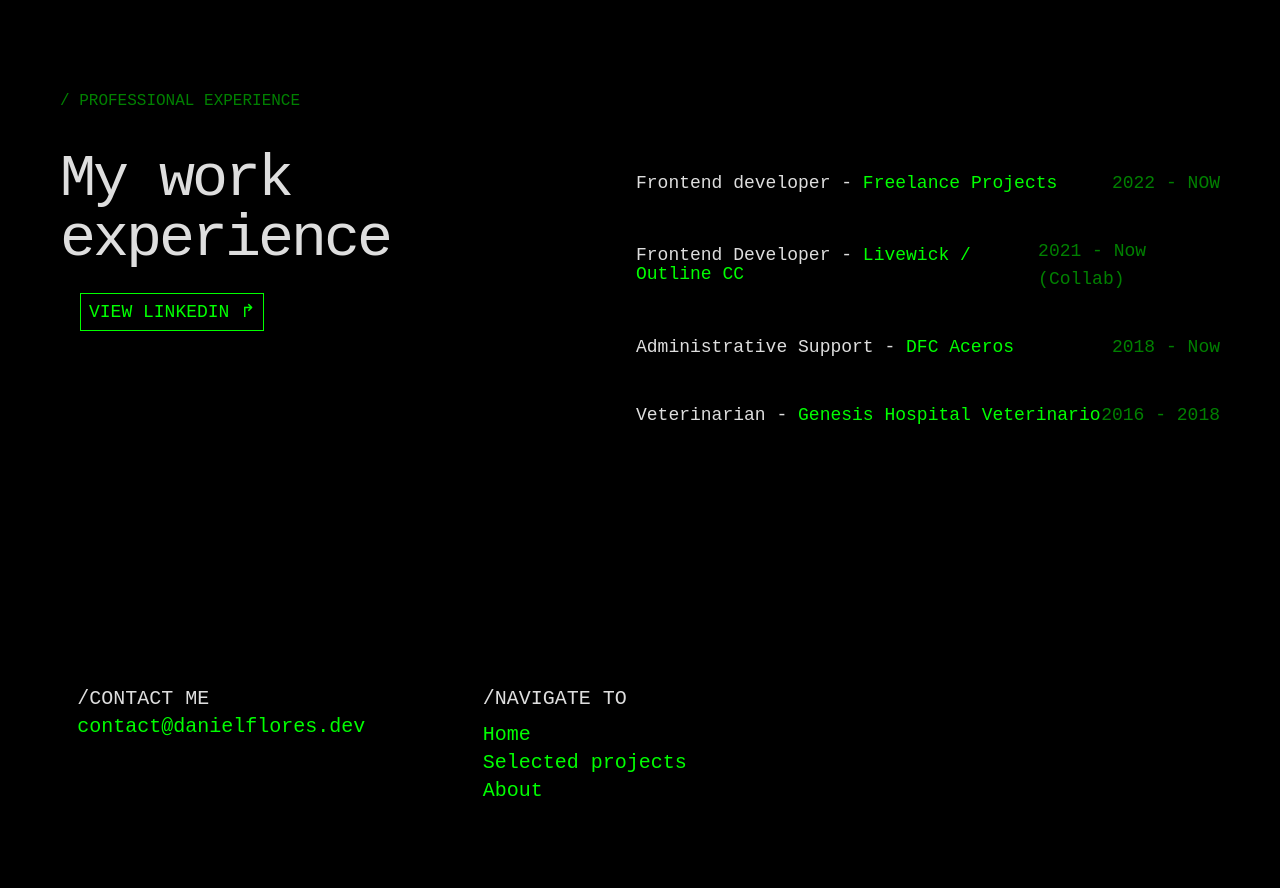
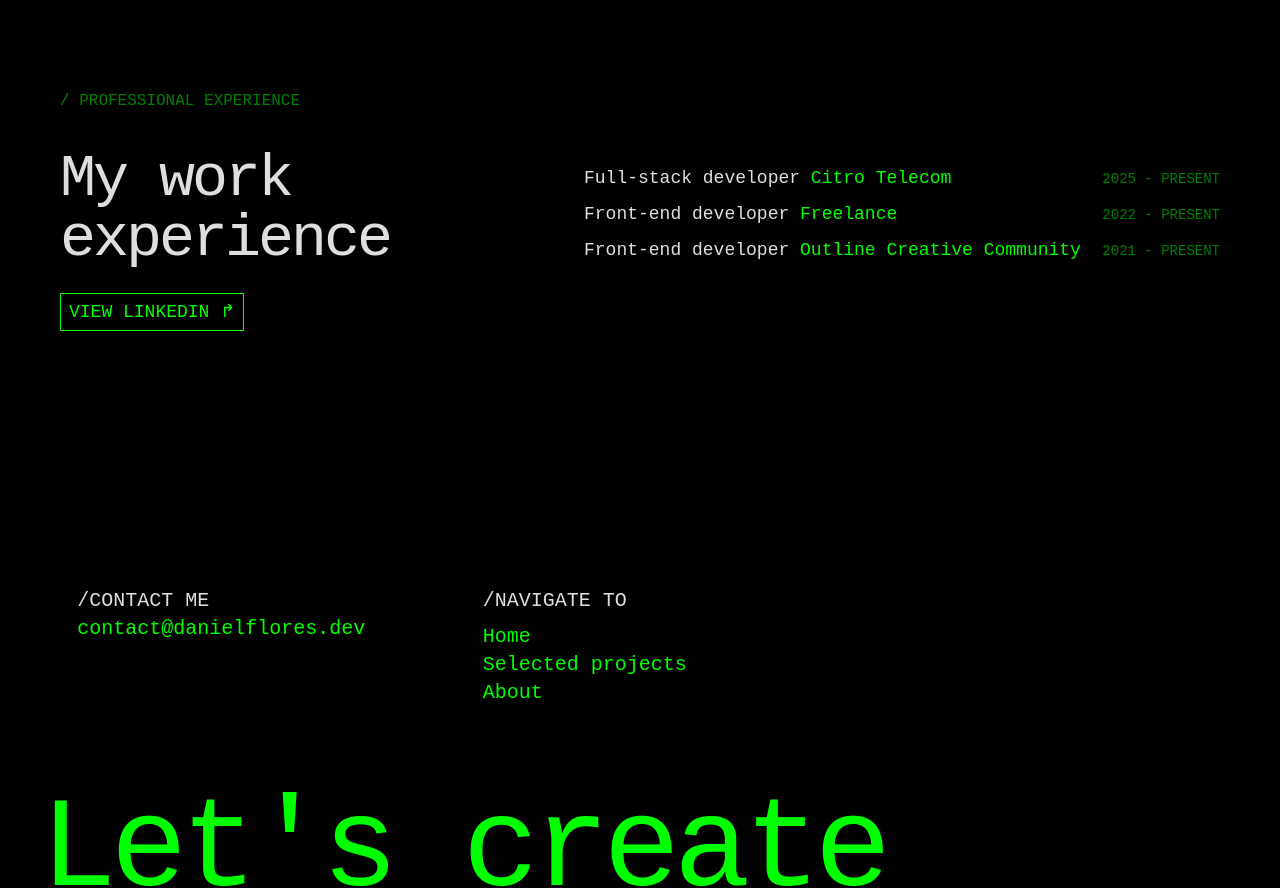
Before and after one commit to Devnielote/web-portfolio, a React (Vite) app: page /about in a window 1280 px wide. Shown: the part 2580-3468 px from the top of the page. Built offline with nearby package versions, Linux system fonts and the light colour scheme.

Commit message:
feature(components): no tengo idea que cambios hice la verdad

```diff
--- a/src/components/AboutMeComponent.tsx
+++ b/src/components/AboutMeComponent.tsx
@@ -1,5 +1,6 @@
 import photo from "../assets/dan-web.jpeg";
 
+//TODO: Cambiar foto personal por imagenes de proyectos
 export default function AboutMeComponent() {
   return (
     <div className="lg:flex lg:justify-between lg:items-center">
--- a/src/components/RetroButton.tsx
+++ b/src/components/RetroButton.tsx
@@ -2,11 +2,8 @@ import { Link } from "react-router-dom";
 
 export default function RetroButton() {
   return (
-    <Link
-      className="ml-5"
-      to="https://www.linkedin.com/in/danielflorescardona/"
-    >
-      <button className="button">VIEW LINKEDIN ↱</button>
+    <Link className="" to="https://www.linkedin.com/in/danielflorescardona/">
+      <button className="button text-sm md:text-lg">VIEW LINKEDIN ↱</button>
     </Link>
   );
 }
--- a/src/components/WorkExperienceComponent.tsx
+++ b/src/components/WorkExperienceComponent.tsx
@@ -7,8 +7,8 @@ export default function WorkExperienceComponent() {
       <span className="absolute -top-10 text-base text-[var(--dark-green)]">
         / PROFESSIONAL EXPERIENCE
       </span>
-      <div>
-        <h1 className="w-[calc(45vw)] mt-5 mb-6 text-2xl tracking-tighter  sm:text-4xl lg:text-6xl">
+      <div className="mr-3">
+        <h1 className="w-[calc(40vw)] mt-5 mb-6 text-2xl tracking-tighter  sm:text-4xl lg:text-6xl">
           My work experience
         </h1>
         <RetroButton />
--- a/src/components/shared/JobsComponent.tsx
+++ b/src/components/shared/JobsComponent.tsx
@@ -1,8 +1,16 @@
 interface Job {
   title: string;
   company: string;
-  startDate: Date | string;
-  endDate: Date | string;
+  stack?: technology[];
+  startDate: Date;
+  endDate: Date | null;
+}
+
+interface technology {
+  name: string;
+  icon: string;
+  //Api de github para obtener repos con dicha tecnología y obtener un stat de exp dinámico
+  exp: number;
 }
 
 const jobList: Job[] = [
@@ -10,64 +18,39 @@ const jobList: Job[] = [
     title: "Full-stack developer",
     company: "Citro Telecom",
     startDate: new Date("2025-09-01"),
-    endDate: "Present",
+    endDate: null,
   },
   {
     title: "Front-end developer",
     company: "Freelance",
     startDate: new Date("2022-01-01"),
-    endDate: "Present",
+    endDate: null,
   },
   {
     title: "Front-end developer",
     company: "Outline Creative Community",
     startDate: new Date("2021-01-01"),
-    endDate: "Present",
+    endDate: null,
   },
-
-]
-
+];
 
 export default function JobsComponent() {
   return (
-    <div className="mt-10 lg:w-[calc(50vw)]">
-      {
-
-      }
-      <div className="flex justify-between items-center">
-        <h1>
-          Frontend developer -{" "}
-          <span className="text-[var(--green-phosphor)]">
-            Freelance Projects
+    <div className="mt-10 flex flex-col lg:w-[calc(50vw)]">
+      {jobList.map((job) => (
+        <div className="flex  flex-col items-start text-sm not-first:mt-4 md:text-lg md:flex-row md:justify-between">
+          <h1>
+            {job.title}{" "}
+            <span className="text-[var(--green-phosphor)] text-ellipsis">
+              {job.company}
+            </span>
+          </h1>
+          <span className="text-[var(--dark-green)] text-sm">
+            {job.startDate.getFullYear()} -{" "}
+            {job.endDate ? job.endDate.getFullYear() : "PRESENT"}{" "}
           </span>
-        </h1>
-        <span className="text-[var(--dark-green)]">2022 - NOW</span>
-      </div>
-      <div className="mt-10 flex justify-between items-center">
-        <h1>
-          Frontend Developer -{" "}
-          <span className="text-[var(--green-phosphor)]">
-            Livewick / Outline CC
-          </span>
-        </h1>
-        <span className="text-[var(--dark-green)]">2021 - Now (Collab)</span>
-      </div>
-      <div className="mt-10 flex justify-between items-center">
-        <h1>
-          Administrative Support -{" "}
-          <span className="text-[var(--green-phosphor)]">DFC Aceros</span>
-        </h1>
-        <span className="text-[var(--dark-green)]">2018 - Now</span>
-      </div>
-      <div className="mt-10 flex justify-between items-center">
-        <h1>
-          Veterinarian -{" "}
-          <span className="text-[var(--green-phosphor)]">
-            Genesis Hospital Veterinario
-          </span>
-        </h1>
-        <span className="text-[var(--dark-green)]">2016 - 2018</span>
-      </div>
+        </div>
+      ))}
     </div>
   );
 }
```
